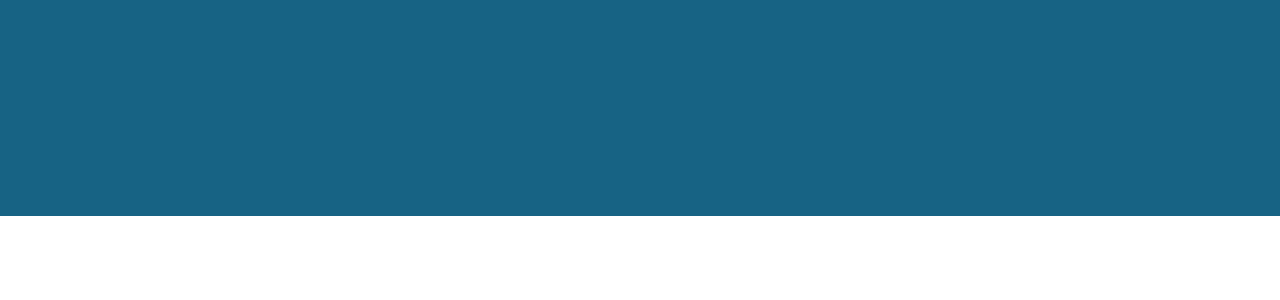
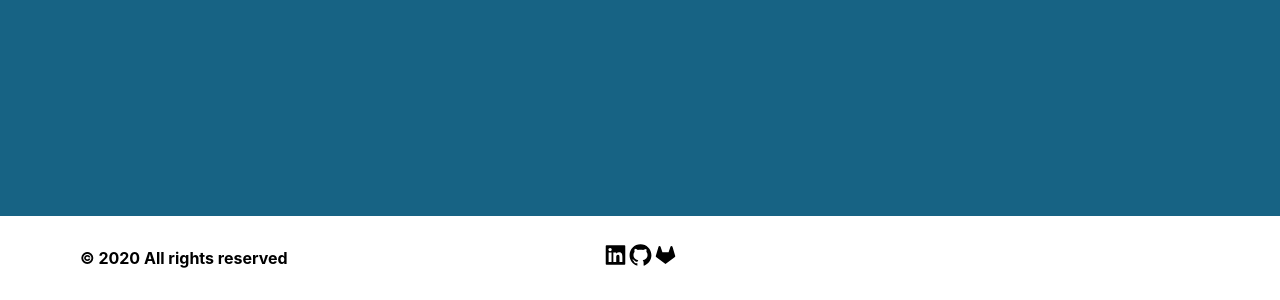
Before and after one commit to ahmadykhan555/professional-portfolio, a React (Create React App) app: page / in a window 1280 px wide. Shown: the part 2906-3206 px from the top of the page. Before the commit the page ends 3122 px from the top, so only its background shows below. Built offline with nearby package versions, Linux system fonts and the light colour scheme.

Commit message:
Added footer template

```diff
--- a/src/App.tsx
+++ b/src/App.tsx
@@ -5,6 +5,7 @@ import Contact from './pages/Contact/Contact';
 import Skills from './pages/Skills/Skills';
 import Projects from './pages/Projects/Projects';
 import Navbar from './components/Navbar/Navbar';
+import Footer from './components/Footer/Footer';
 
 const App: React.FC<any> = () => {
   return (
@@ -14,6 +15,7 @@ const App: React.FC<any> = () => {
       <Projects></Projects>
       <Skills></Skills>
       <Contact></Contact>
+      <Footer/>
     </div>
   );
 }
--- /dev/null
+++ b/src/components/Footer/Footer.scss
@@ -0,0 +1,21 @@
+.footer {
+    padding: 2rem 5rem;
+    color: black;
+    position: relative;
+
+    .social {
+        position: absolute;
+        top: 50%;
+        left: 50%;
+        width: 100%;
+        transform: translate(-50%, -50%);
+        text-align: center;
+
+        > a {
+            font-size: 25px;
+            svg {
+                color: black;
+            }
+        }
+    }
+}
--- /dev/null
+++ b/src/components/Footer/Footer.tsx
@@ -0,0 +1,17 @@
+import React from 'react';
+import './Footer.scss';
+import { AiFillLinkedin, AiFillGithub, AiFillGitlab} from 'react-icons/ai';
+
+const Footer: React.FC<any> = () => {
+    return (
+        <div className="footer">
+            <h4 className="copyright-info">© 2020 All rights reserved</h4>
+            <div className="social">
+                <a href="https://www.linkedin.com/in/ahmad-yar-khan-709870118/"><AiFillLinkedin/></a>
+                <a href="https://github.com/ahmadykhan555"><AiFillGithub/></a>
+                <a href="https://gitlab.com/ahmadyarkhan555"><AiFillGitlab/></a>
+            </div>
+        </div>
+    );
+}
+export default Footer;
```
